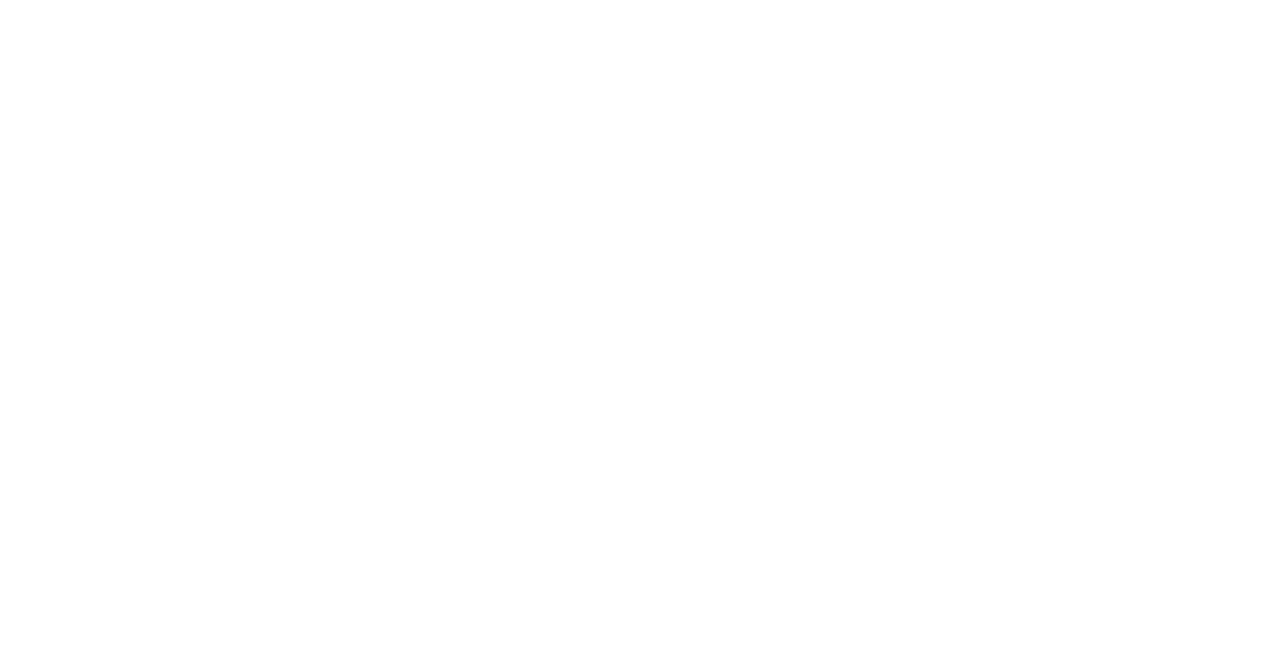
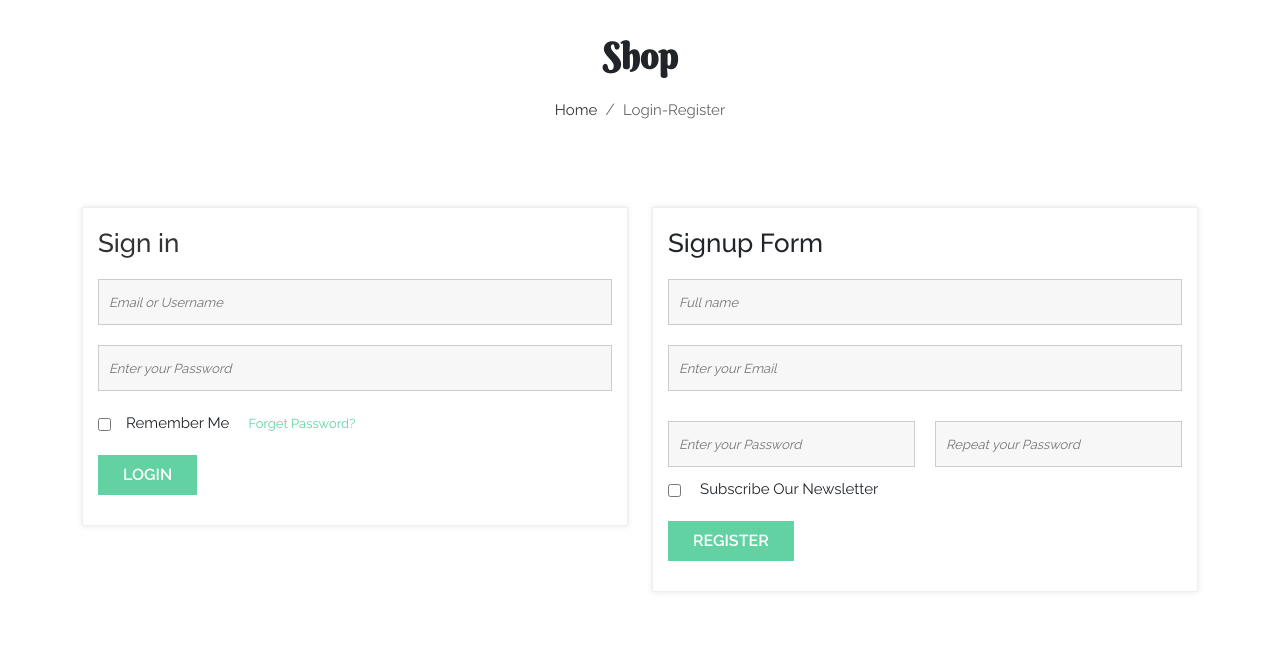
Before and after one commit to Harish1651999/e-com-mean-stack, a plain HTML site: page login.html in a window 1280 px wide. Drawn offline with nearby package versions, Linux system fonts and the light colour scheme.

Commit message:
add login-register page.

```diff
--- /dev/null
+++ b/css/login.css
@@ -0,0 +1,215 @@
+#login{
+    font-family: 'Raleway', sans-serif;
+}
+
+#login .login-bucket{}
+
+#login .login-element.sign-in{
+    padding: 20px 15px;
+    border: 1px solid #eee;
+    margin: 50px 0;
+    box-shadow: 0 0 6px rgb(0 0 0 / 10%);
+}
+
+#login .login-element .sign-in-hdng{
+    margin-bottom: 20px;
+}
+
+#login .login-element .sign-in-hdng h2{
+    font-size: 26px;
+    margin: 0;
+    color: #333333;
+}
+
+#login .login-element .sign-in-input{
+    margin-bottom: 20px;
+}
+
+#login .login-element .sign-in-input input{
+    width: 100%;
+    padding: 10px;
+    background-color: #f7f7f7;
+    border: 1px solid #ccc;
+    outline: none;
+}
+
+#login .login-element .sign-in-input input::placeholder{
+    font-size: 13px;
+    font-style: italic;
+}
+
+#login .login-element .sign-in-pswd{
+    margin-bottom: 20px;
+}
+
+#login .login-element .sign-in-pswd input{
+    width: 100%;
+    padding: 10px;
+    background-color: #f7f7f7;
+    border: 1px solid #ccc;
+    outline: none;
+}
+
+#login .login-element .sign-in-pswd input::placeholder{
+    font-size: 13px;
+    font-style: italic;
+}
+
+#login .login-element .sign-in-check{
+    margin-bottom: 20px;
+}
+
+#login .login-element .sign-in-check input{
+    background-color: #ddd;
+    color: #62D2A2;
+}
+
+#login .login-element .sign-in-check label{
+    padding-left: 15px;
+    font-size: 15px;
+}
+
+#login .login-element .sign-in-check a{
+    padding-left: 15px;
+    font-size: 13px;
+    text-decoration: none;
+    color: #62D2A2;
+}
+
+#login .login-element .sign-in-btn{
+ margin-bottom: 10px;
+}
+
+#login .login-element .sign-in-btn button{
+    background-color: #62D2A2;
+    color: #fff;
+    border: none;
+    font-size: 16px;
+    font-weight: 600;
+    padding: 8px 25px;
+}
+
+#login .login-element .sign-in-btn button:hover{
+    background-color: #fd7e14;
+}
+
+#login .login-element.sign-up{
+    padding: 20px 15px;
+    border: 1px solid #eee;
+    box-shadow: 0 0 6px rgb(0 0 0 / 10%);
+    margin-bottom: 50px;
+}
+
+#login .login-element .sign-up-hdng{
+    margin-bottom: 20px;
+}
+
+#login .login-element .sign-up-hdng h2{
+    font-size: 26px;
+}
+
+#login .login-element input::placeholder{
+    font-size: 13px;
+    font-style: italic;
+}
+
+#login .login-element .sign-up-name{
+    margin-bottom: 20px;
+}
+
+#login .login-element .sign-up-name input{
+    width: 100%;
+    padding: 10px;
+    background-color: #f7f7f7;
+    border: 1px solid #ccc;
+    outline: none;
+}
+
+#login .login-element .sign-up-email{
+    margin-bottom: 20px;
+}
+
+#login .login-element .sign-up-email input{
+    width: 100%;
+    padding: 10px;
+    background-color: #f7f7f7;
+    border: 1px solid #ccc;
+    outline: none;
+}
+
+#login .login-element .sign-up-pswd{
+    margin-bottom: 20px;
+}
+
+#login .login-element .sign-up-pswd input{
+    width: 100%;
+    padding: 10px;
+    background-color: #f7f7f7;
+    border: 1px solid #ccc;
+    outline: none;
+}
+
+#login .login-element .sign-up-repswd{
+    margin-bottom: 20px;
+}
+
+#login .login-element .sign-up-repswd input{
+    width: 100%;
+    padding: 10px;
+    background-color: #f7f7f7;
+    border: 1px solid #ccc;
+    outline: none;
+}
+
+#login .login-element .sign-up-check{
+    margin-bottom: 20px;
+}
+
+#login .login-element .sign-up-check input{}
+
+#login .login-element .sign-up-check label{
+    padding-left: 15px;
+    font-size: 15px;
+}
+
+#login .login-element .sign-up-btn{
+    margin-bottom: 10px;
+}
+
+#login .login-element .sign-up-btn button{
+    background-color: #62D2A2;
+    color: #fff;
+    border: none;
+    font-size: 16px;
+    font-weight: 600;
+    padding: 8px 25px;
+}
+
+#login .login-element .sign-up-btn button:hover{
+    background-color: #fd7e14;
+}
+
+
+@media(min-width: 576px){}
+
+@media(min-width: 768px){}
+
+@media(min-width: 992px){
+    #login .login-element{
+        margin: 50px 0;
+    }
+
+    #login .sign-up-pswds .sign-up-pswd{
+        flex-basis: 50%;
+        margin: 10px 10px 10px 0;
+    }
+
+    #login .sign-up-pswds .sign-up-repswd{
+        flex-basis: 50%;
+        margin: 10px 0 10px 10px;
+    }
+}
+
+@media(min-width: 1200px){}
+
+@media(min-width: 1400px){}
--- a/login.html
+++ b/login.html
@@ -0,0 +1,115 @@
+<!DOCTYPE html>
+<html lang="en">
+<head>
+    <meta charset="UTF-8">
+    <meta http-equiv="X-UA-Compatible" content="IE=edge">
+    <meta name="viewport" content="width=device-width, initial-scale=1.0">
+    <title>Document</title>
+    <link rel="stylesheet" href="./css/reset.css">
+    <link href="https://fonts.googleapis.com/css2?family=Open+Sans:wght@300;400;600;700;800&family=Raleway:wght@100;200;300;400;500;600;700;800;900&family=Roboto:wght@100;300;400;500;700;900&display=swap" rel="stylesheet">
+    <link href="https://fonts.googleapis.com/css2?family=Lora:wght@400;500;600&display=swap" rel="stylesheet">
+    <link href="https://fonts.googleapis.com/css2?family=Berkshire+Swash&display=swap" rel="stylesheet">
+    <link rel="stylesheet" href="https://cdn.jsdelivr.net/npm/bootstrap@5.0.0-beta2/dist/css/bootstrap.min.css">
+    <link rel="stylesheet" href="./css/contact.css">
+    <link rel="stylesheet" href="./css/login.css">
+    <link rel="stylesheet" href="./css/icofont.min.css">
+</head>
+<body>
+
+    <!-- Common Section - Contact -->
+    <section id="common">
+        <div class="common-img">
+            <!-- myacc-title -->
+            <div class="common-title">
+                <div class="common-heading">
+                    <h2>Shop</h2>
+                </div>
+                <div class="breadcrumb justify-content-center">
+                <nav aria-label="breadcrumb">
+                    <ol class="breadcrumb">
+                      <li class="breadcrumb-item"><a href="#">Home</a></li>
+                      <li class="breadcrumb-item active" aria-current="page"><a href="">Login-Register</a></li>
+                    </ol>
+                  </nav>
+                </div>
+            </div>
+        </div>
+        </div>
+    </section>
+
+    <!-- Login Section -->
+    <section id="login">
+        <div class="container">
+            <div class="row login-bucket">
+
+                <div class="col-12 col-lg-6">
+                    <div class="login-element sign-in">
+
+                        <div class="sign-in-hdng">
+                            <h2>Sign in</h2>
+                        </div>
+
+                        <form action="">
+                            <div class="sign-in-input">
+                                <input type="text" placeholder="Email or Username">
+                            </div>
+
+                            <div class="sign-in-pswd">
+                                <input type="password" placeholder="Enter your Password">
+                            </div>
+                        </form>
+
+                        <div class="sign-in-check">
+                            <input type="checkbox"><label for="">Remember Me</label>
+                            <a href="">Forget Password?</a>
+                        </div>
+
+                        <div class="sign-in-btn">
+                            <button>LOGIN</button>
+                        </div>
+                    </div>
+                </div>
+
+                <div class="col-12 col-lg-6">
+                    <div class="login-element sign-up">
+
+                        <div class="sign-up-hdng">
+                            <h2>Signup Form</h2>
+                        </div>
+
+                        <form action="">
+                            <div class="sign-up-name">
+                                <input type="text" placeholder="Full name">
+                            </div>
+
+                            <div class="sign-up-email">
+                                <input type="text" placeholder="Enter your Email">
+                            </div>
+
+                            <div class="sign-up-pswds d-lg-flex">
+                                <div class="sign-up-pswd">
+                                    <input type="password" placeholder="Enter your Password">
+                                </div>
+
+                                <div class="sign-up-repswd">
+                                    <input type="password" placeholder="Repeat your Password">
+                                </div>
+                            </div>
+
+                        </form>
+                        <div class="sign-up-check">
+                            <input type="checkbox"> <label for="">Subscribe Our Newsletter</label>
+                        </div>
+
+                        <div class="sign-up-btn">
+                            <button>REGISTER</button>
+                        </div>
+                    </div>
+                </div>
+            </div>
+        </div>
+    </section>
+
+
+</body>
+</html>
```
Also changed, not shown: index.html (line endings or trailing spaces).
